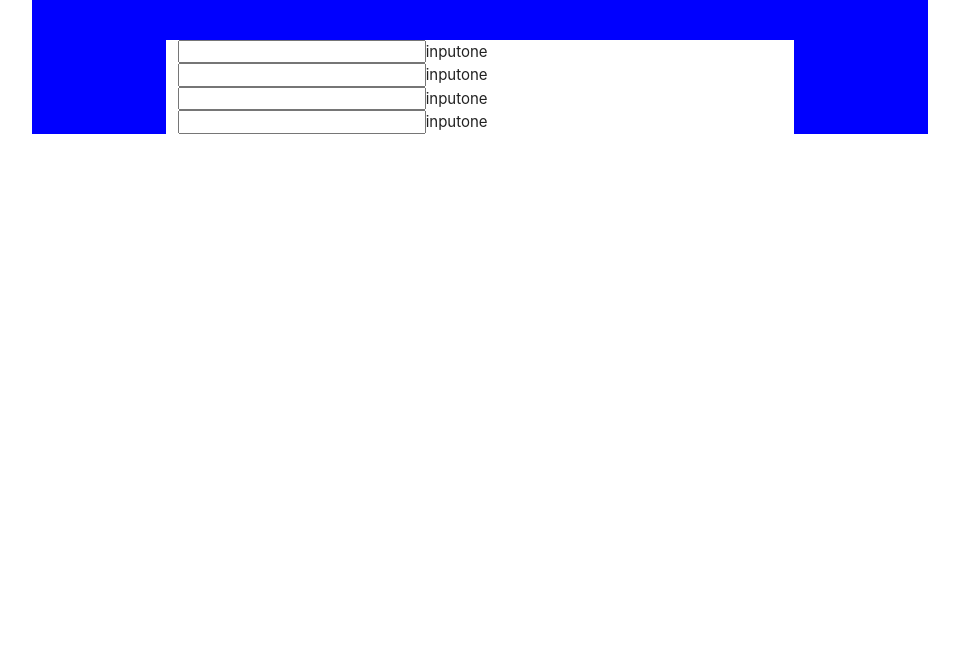
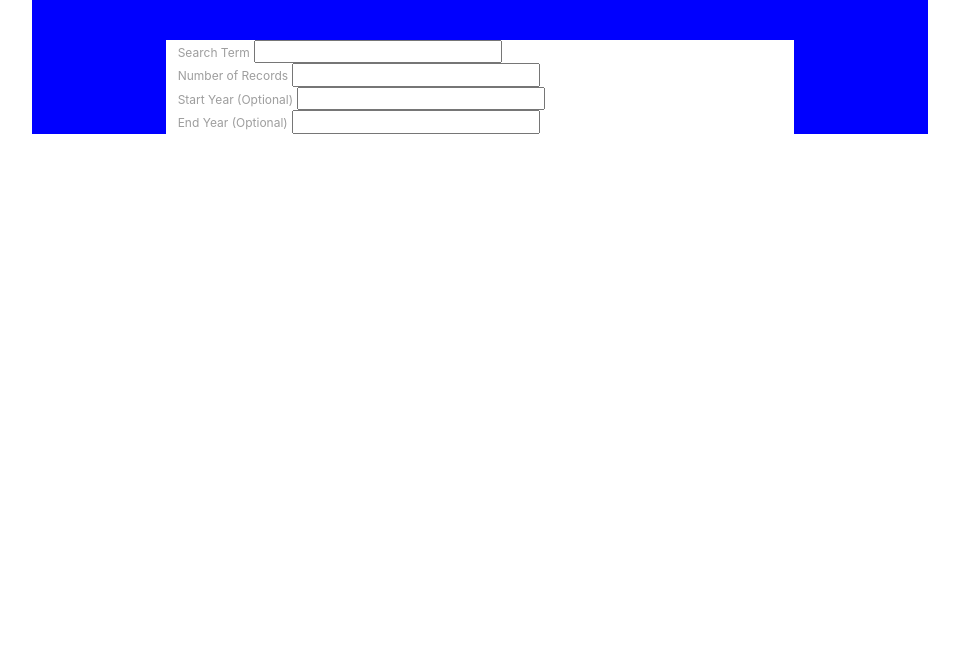
Before and after one commit to BrendaTH/NYT-class-project, a plain HTML site: page index.html in a window 1280 px wide. Shown: the part 139-800 px from the top of the page, without its empty margins (160-1119 px from the left). Drawn offline with nearby package versions, Linux system fonts and the light colour scheme; files whose address does not match are found by name.

Commit message:
added classes and labels for input fields

```diff
--- a/index.html
+++ b/index.html
@@ -21,16 +21,21 @@
         <div class="container">
             <div class="row">
                 <div class="col m12">
-                    <input type="input">inputone</input>
+                    <label></label>
+                    <label for="search-term">Search Term</label>
+                    <input type="input" id="searchTerm"></input>
                 </div>
                 <div class="col m12">
-                    <input type="input">inputone</input>
+                        <label for="number-of-records">Number of Records</label>
+                        <input type="input" id="numRecords"></input>
                 </div>
                 <div class="col m12">
-                    <input type="input">inputone</input>
+                        <label for="start-year">Start Year (Optional)</label>
+                        <input type="input" id="startYear"></input>
                 </div>
                 <div class="col m12">
-                    <input type="input">inputone</input>
+                    <label for="end-year">End Year (Optional)</label>
+                    <input type="input" id="endYear"></input>
                 </div>
             </div>
         </div>
```
